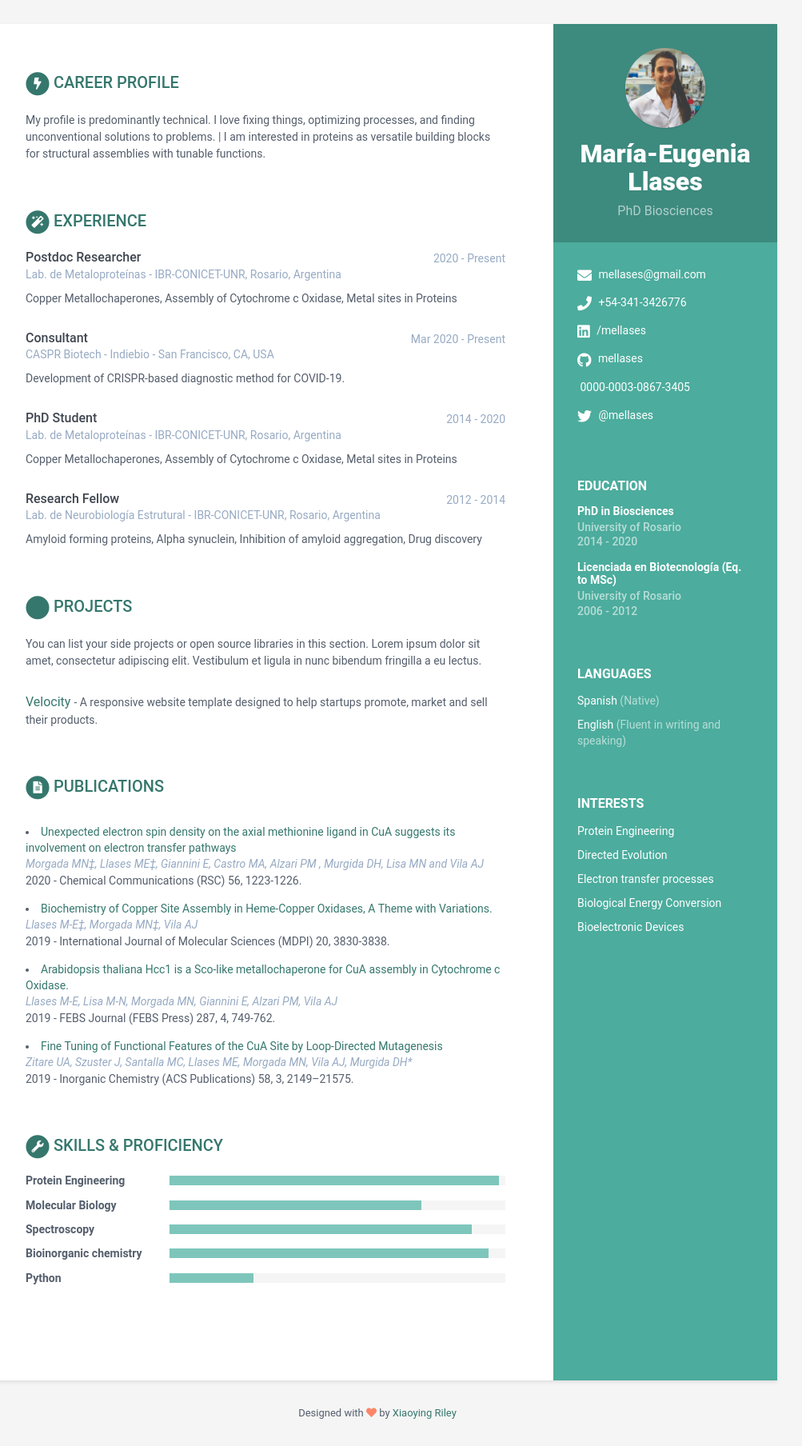
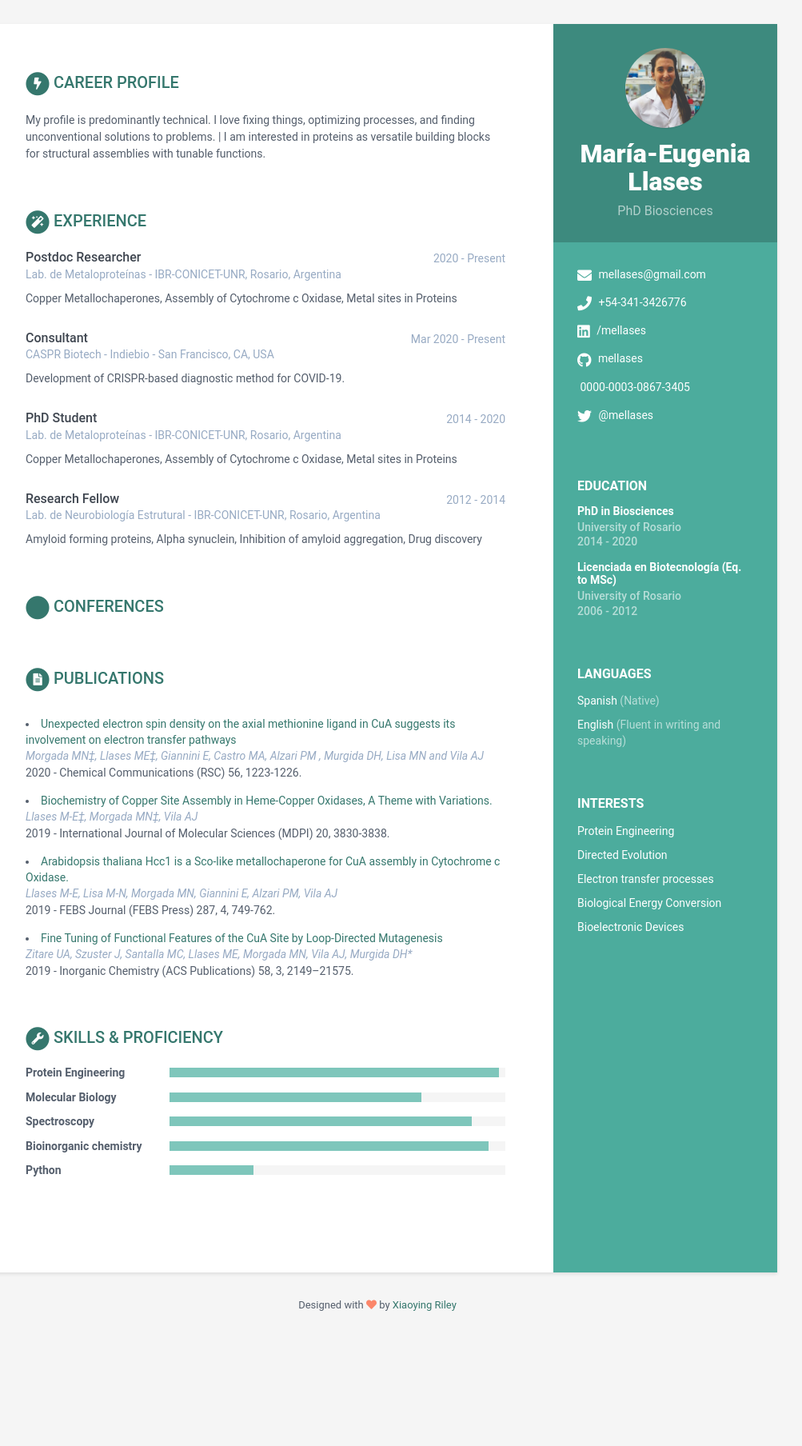
Before and after one commit to mellases/online-cv, a Jekyll site: the page built from index.html, in a window 1280 px wide. Shown: the whole page at 80% size, without its empty margins (168-1171 px from the left). Built offline with Jekyll 4.4.1, drawn with Linux system fonts in a browser that asks for light colours; after the commit the page ends 1673 px from its top, so only the background shows below that.

Commit message:
Update data.yml

```diff
--- a/_data/data.yml
+++ b/_data/data.yml
@@ -142,15 +142,11 @@
         level: 25%
 
 projects:
-    title: Projects
-    intro: >
-      You can list your side projects or open source libraries in this
-      section. Lorem ipsum dolor sit amet, consectetur adipiscing elit.
-      Vestibulum et ligula in nunc bibendum fringilla a eu lectus.
+    title: Conferences
+    intro:
     assignments:
-      - title: Velocity
-        link: "#hook"
-        tagline: "A responsive website template designed to help startups promote, market and sell their products."
-
+      - title:
+        link:
+        tagline:
 footer: >
     Designed with <i class="fas fa-heart"></i> by <a href="http://themes.3rdwavemedia.com" target="_blank" rel="nofollow">Xiaoying Riley</a>
```
